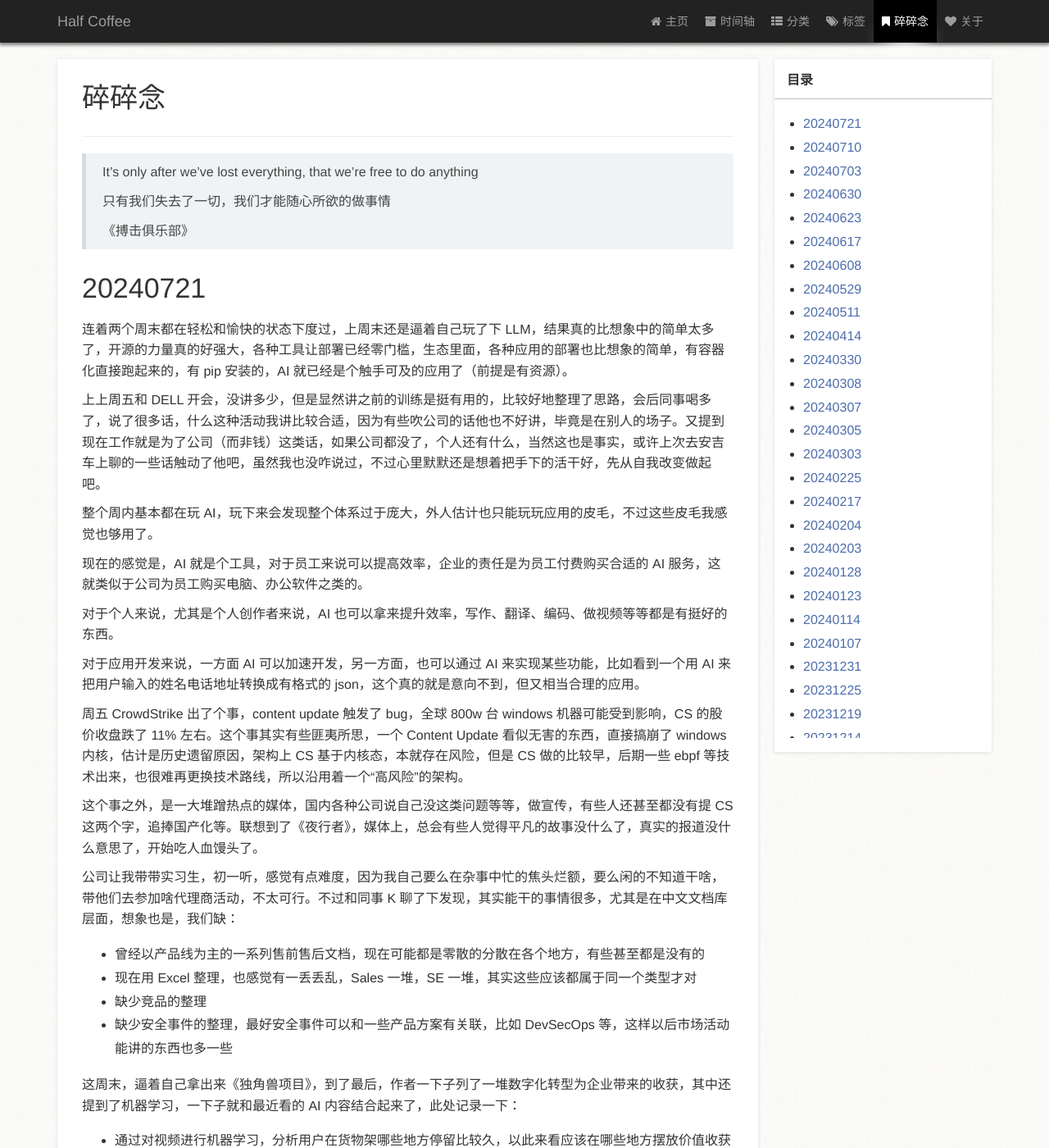
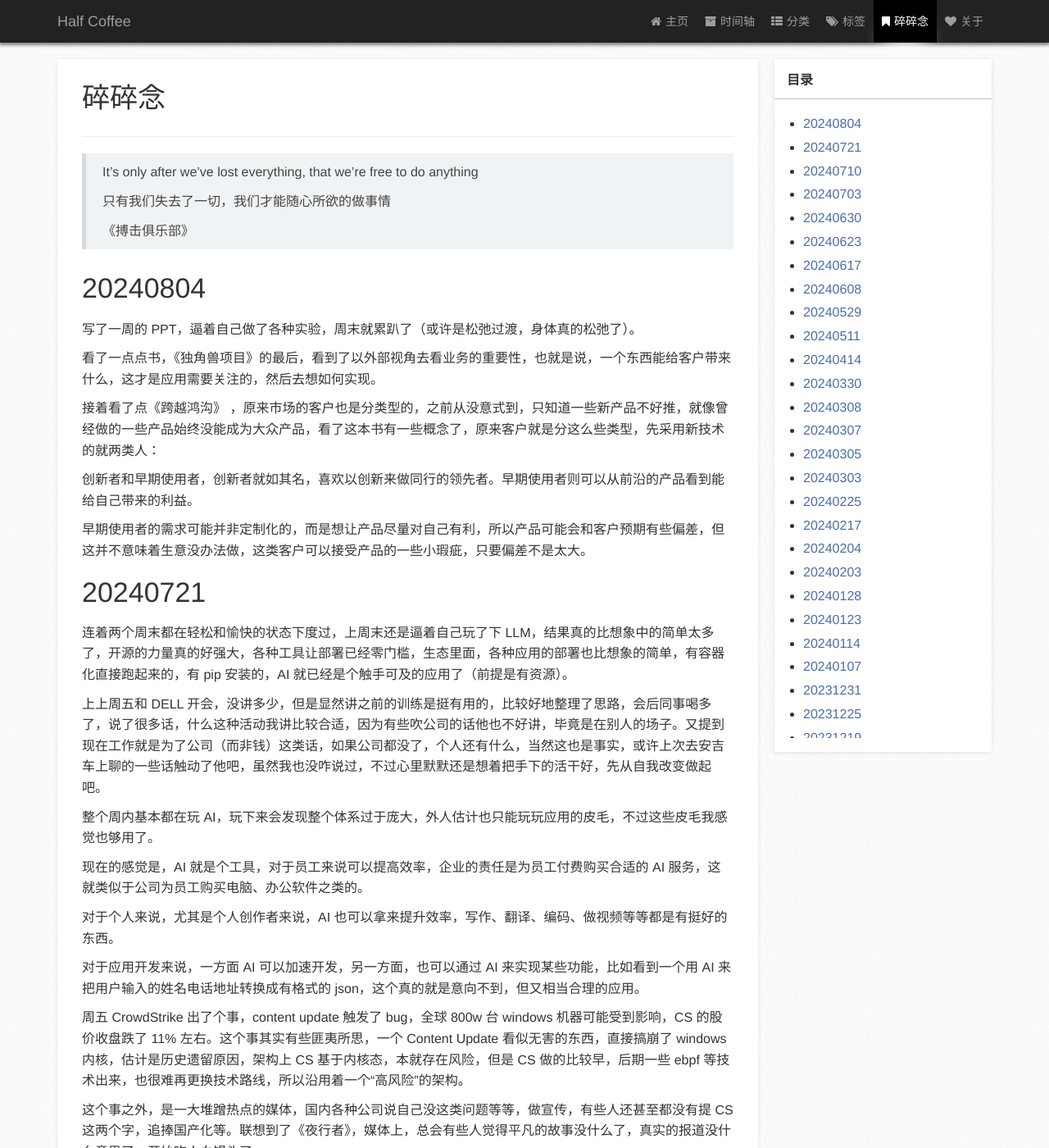
Before and after one commit to zm1990s/halfcoffee, a Jekyll site: the page built from page/3碎碎念.md, in a window 1280 px wide and 1400 px high. Shown: the whole window at 82% size. Built offline with Jekyll 4.4.1, drawn with Linux system fonts in a browser that asks for light colours; a style sheet for code colours, icons or effects is not loaded.

Commit message:
20240804

```diff
--- a/_posts/2024-07-07-sixyearatvm.markdown
+++ b/_posts/2024-07-07-sixyearatvm.markdown
@@ -1,7 +1,7 @@
 ---
 layout: post
 comments: true
-title:  "在 v 记这几年 "
+title:  "在 v 记这几年"
 date:   2024-07-07 11:11:11
 categories: 毕业十年
 tags: 毕业十年
--- a/page/3碎碎念.md
+++ b/page/3碎碎念.md
@@ -15,6 +15,18 @@ type: page
 > 《搏击俱乐部》
 
 
+
+# 20240804
+
+写了一周的 PPT，逼着自己做了各种实验，周末就累趴了（或许是松弛过渡，身体真的松弛了）。
+
+看了一点点书，《独角兽项目》的最后，看到了以外部视角去看业务的重要性，也就是说，一个东西能给客户带来什么，这才是应用需要关注的，然后去想如何实现。
+
+接着看了点《跨越鸿沟》 ，原来市场的客户也是分类型的，之前从没意式到，只知道一些新产品不好推，就像曾经做的一些产品始终没能成为大众产品，看了这本书有一些概念了，原来客户就是分这么些类型，先采用新技术的就两类人：
+
+创新者和早期使用者，创新者就如其名，喜欢以创新来做同行的领先者。早期使用者则可以从前沿的产品看到能给自己带来的利益。
+
+早期使用者的需求可能并非定制化的，而是想让产品尽量对自己有利，所以产品可能会和客户预期有些偏差，但这并不意味着生意没办法做，这类客户可以接受产品的一些小瑕疵，只要偏差不是太大。
 
 # 20240721
 
```
